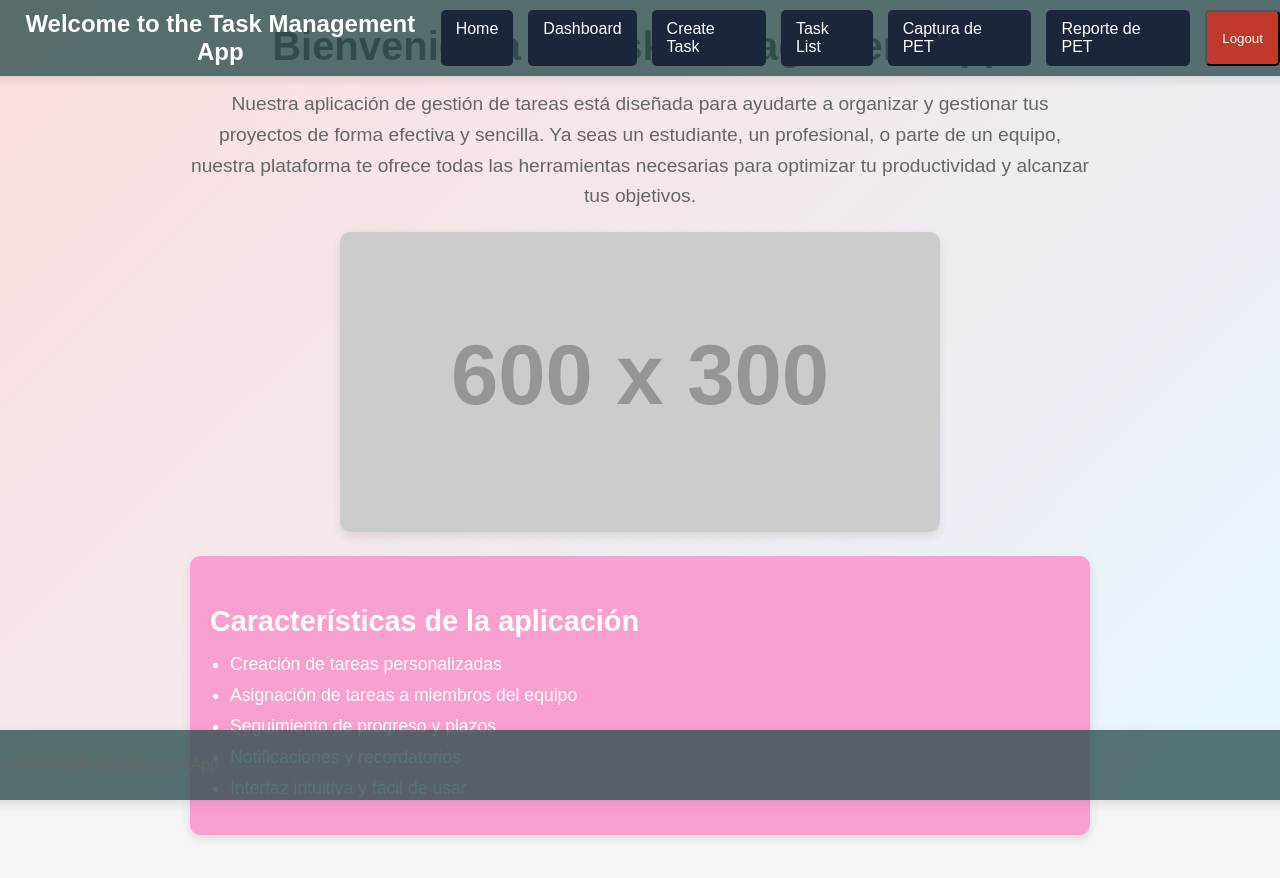
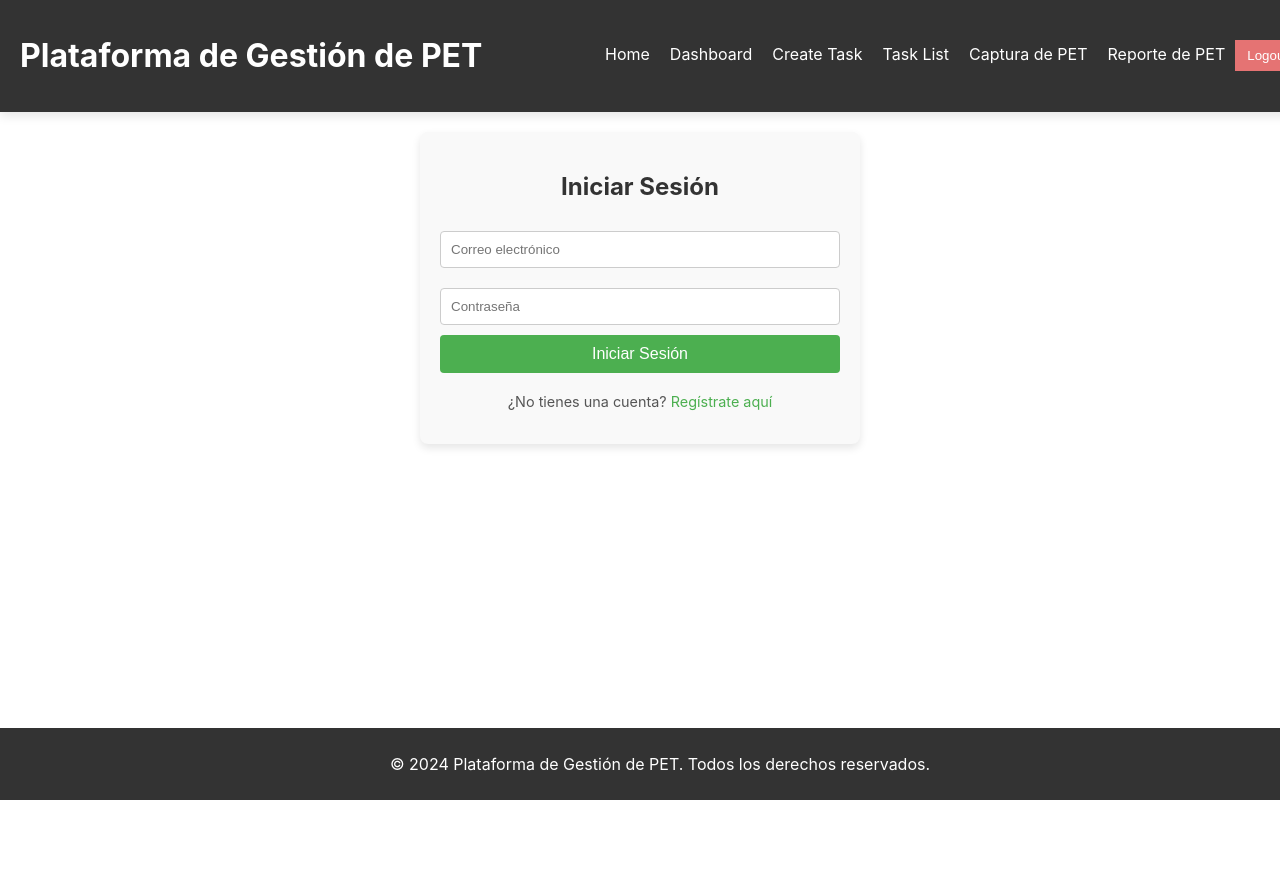
Before and after one commit to GabrielGM16/front_global_AW, a React (Create React App) app: page /login in a window 1280 px wide. Before the commit this address led to /. Shown: the top 878 px of the page. After the commit the page ends 800 px from the top, so only its background shows below. Built offline with nearby package versions, Linux system fonts and the light colour scheme.

Commit message:
'Agregar autenticación y registro de usuarios'

```diff
--- a/src/App.css
+++ b/src/App.css
@@ -1,12 +1,4 @@
 /* src/App.css */
-
-body, html {
-  margin: 0;
-  padding: 0;
-  height: 100%;
-  font-family: Arial, sans-serif;
-  background-color: #f5f5f5;
-}
 
 .app {
   display: flex;
@@ -14,28 +6,7 @@ body, html {
   min-height: 100vh;
 }
 
-/* Centrado solo de textos genéricos, no afecta a los componentes específicos */
-h1, h2 {
-  color: #333;
-  text-align: center;
-}
-
-p {
-  color: #666;
-}
-
-a {
-  color: #61dafb;
-  text-decoration: none;
-}
-
-a:hover {
-  text-decoration: underline;
-}
-
-/* Ajuste de .main-content para evitar que se superponga con header y footer */
 .main-content {
   flex: 1;
-  padding-top: 80px; /* Espacio para el header sticky */
-  padding-bottom: 60px; /* Espacio para el footer sticky */
+  padding: 20px;
 }
--- a/src/App.js
+++ b/src/App.js
@@ -14,24 +14,10 @@ import PETReport from './components/PETReport';
 import './App.css';
 
 function App() {
-  const [isAuthenticated, setIsAuthenticated] = useState(true); // Cambia a 'true' para probar rutas
+  const [isAuthenticated, setIsAuthenticated] = useState(false); // Inicialmente, no autenticado
 
-  const handleLogin = (userData) => {
-    setIsAuthenticated(true);
-  };
-
-  const handleLogout = () => {
-    setIsAuthenticated(false);
-  };
-
-  const handleRegister = (userData) => {
-    setIsAuthenticated(true);
-  };
-
-  const handleTaskCreated = (newTask) => {
-    // Lógica para manejar nueva tarea (puedes guardarla en el estado o base de datos)
-    console.log('Nueva tarea creada:', newTask);
-  };
+  const handleLogin = () => setIsAuthenticated(true);
+  const handleLogout = () => setIsAuthenticated(false);
 
   return (
     <Router>
@@ -42,15 +28,15 @@ function App() {
             {!isAuthenticated ? (
               <>
                 <Route path="/login" element={<Login onLogin={handleLogin} />} />
-                <Route path="/register" element={<Register onRegister={handleRegister} />} />
+                <Route path="/register" element={<Register />} />
                 <Route path="*" element={<Navigate to="/login" />} />
               </>
             ) : (
               <>
                 <Route path="/" element={<Home />} />
                 <Route path="/dashboard" element={<Dashboard />} />
-                <Route path="/create-task" element={<CreateTask onTaskCreated={handleTaskCreated} />} />
-                <Route path="/task-list" element={<TaskList tasks={[]} />} /> {/* Pasa tus tareas aquí */}
+                <Route path="/create-task" element={<CreateTask />} />
+                <Route path="/task-list" element={<TaskList />} />
                 <Route path="/pet-capture" element={<PETCapture />} />
                 <Route path="/pet-report" element={<PETReport />} />
                 <Route path="*" element={<Navigate to="/" />} />
--- a/src/components/Footer.js
+++ b/src/components/Footer.js
@@ -1,11 +1,11 @@
 // src/components/Footer.js
 import React from 'react';
-import '../styles/Header.css';
+import '../styles/Footer.css';
 
 function Footer() {
   return (
     <footer className="footer">
-      <p>&copy; 2024 Task Management App</p>
+      <p>&copy; {new Date().getFullYear()} Plataforma de Gestión de PET. Todos los derechos reservados.</p>
     </footer>
   );
 }
--- a/src/components/Header.js
+++ b/src/components/Header.js
@@ -6,17 +6,15 @@ import '../styles/Header.css';
 function Header({ onLogout }) {
   return (
     <header className="header">
-      <h1>Welcome to the Task Management App</h1>
-      <nav className="navigation">
-        <Link to="/home" className="nav-button">Home</Link>
+      <h1>Plataforma de Gestión de PET</h1>
+      <nav>
+        <Link to="/" className="nav-button">Home</Link>
         <Link to="/dashboard" className="nav-button">Dashboard</Link>
         <Link to="/create-task" className="nav-button">Create Task</Link>
         <Link to="/task-list" className="nav-button">Task List</Link>
         <Link to="/pet-capture" className="nav-button">Captura de PET</Link>
         <Link to="/pet-report" className="nav-button">Reporte de PET</Link>
-        <button className="nav-button logout-button" onClick={onLogout}>
-          Logout
-        </button>
+        <button onClick={onLogout} className="nav-button logout-button">Logout</button>
       </nav>
     </header>
   );
--- a/src/components/Home.js
+++ b/src/components/Home.js
@@ -1,29 +1,26 @@
 // src/components/Home.js
 import React from 'react';
-import '../styles/Home.css'; // Asegúrate de crear y ajustar este archivo CSS
+import '../styles/Home.css';
 
 function Home() {
   return (
     <div className="home-container">
-      <h2 className="home-title">Bienvenido a la Task Management App</h2>
+      <h2 className="home-title">Bienvenido a la Plataforma de Gestión de Captura de PET</h2>
       <p className="home-description">
-        Nuestra aplicación de gestión de tareas está diseñada para ayudarte a organizar y gestionar tus proyectos de forma efectiva y sencilla.
-        Ya seas un estudiante, un profesional, o parte de un equipo, nuestra plataforma te ofrece todas las herramientas necesarias para optimizar
-        tu productividad y alcanzar tus objetivos.
+        Nuestra plataforma está diseñada para facilitar el monitoreo, registro y análisis de la recolección de PET, ayudando a promover la
+        sostenibilidad y el reciclaje.
       </p>
       <img
-        src="https://via.placeholder.com/600x300" // Cambia esta URL por la imagen que desees
-        alt="Task Management Example"
+        src="https://via.placeholder.com/600x300"
+        alt="PET Management Example"
         className="home-image"
       />
       <section className="home-features">
-        <h3>Características de la aplicación</h3>
+        <h3>Características de la Plataforma</h3>
         <ul>
-          <li>Creación de tareas personalizadas</li>
-          <li>Asignación de tareas a miembros del equipo</li>
-          <li>Seguimiento de progreso y plazos</li>
-          <li>Notificaciones y recordatorios</li>
-          <li>Interfaz intuitiva y fácil de usar</li>
+          <li>Registro semanal de recolección de PET con cálculo de precios en USD y MXN</li>
+          <li>Visualización y reporte detallado de capturas de PET</li>
+          <li>Interfaz intuitiva para un seguimiento eficaz</li>
         </ul>
       </section>
     </div>
--- a/src/components/Login.js
+++ b/src/components/Login.js
@@ -1,6 +1,6 @@
 // src/components/Login.js
 import React, { useState } from 'react';
-import { Link } from 'react-router-dom'; // Importar Link para navegación
+import { Link } from 'react-router-dom';
 import '../styles/Login.css';
 
 function Login({ onLogin }) {
@@ -13,12 +13,12 @@ function Login({ onLogin }) {
     setError('');
 
     if (!email || !password) {
-      setError('Please fill in all fields.');
+      setError('Por favor completa todos los campos.');
       return;
     }
 
     try {
-      const response = await fetch('http://localhost:5000/api/login', {
+      const response = await fetch('http://localhost:5000/api/auth/login', { // Asegúrate que la ruta esté correcta
         method: 'POST',
         headers: { 'Content-Type': 'application/json' },
         body: JSON.stringify({ email, password }),
@@ -26,28 +26,28 @@ function Login({ onLogin }) {
 
       if (response.ok) {
         const data = await response.json();
-        localStorage.setItem('token', data.token); // Almacenar token
+        localStorage.setItem('token', data.token); // Guarda el token en localStorage
         onLogin(data.user); // Actualiza el estado de autenticación en App
       } else if (response.status === 401) {
-        setError('Invalid credentials.');
+        setError('Credenciales incorrectas.');
       } else {
-        setError('An error occurred, please try again.');
+        setError('Ocurrió un error, por favor intenta de nuevo.');
       }
     } catch (err) {
-      setError('An error occurred, please try again.');
+      setError('Ocurrió un error, por favor intenta de nuevo.');
     }
   };
 
   return (
     <div className="login-container">
-      <h2>Login</h2>
+      <h2>Iniciar Sesión</h2>
       {error && <p className="error">{error}</p>}
       <form onSubmit={handleSubmit}>
         <input
           type="email"
           value={email}
           onChange={(e) => setEmail(e.target.value)}
-          placeholder="Email"
+          placeholder="Correo electrónico"
           required
           className="login-input"
         />
@@ -55,14 +55,14 @@ function Login({ onLogin }) {
           type="password"
           value={password}
           onChange={(e) => setPassword(e.target.value)}
-          placeholder="Password"
+          placeholder="Contraseña"
           required
           className="login-input"
         />
-        <button type="submit" className="login-button">Login</button>
+        <button type="submit" className="login-button">Iniciar Sesión</button>
       </form>
       <p className="register-prompt">
-        Don't have an account? <Link to="/register" className="register-link">Register here</Link>
+        ¿No tienes una cuenta? <Link to="/register" className="register-link">Regístrate aquí</Link>
       </p>
     </div>
   );
--- a/src/components/Register.js
+++ b/src/components/Register.js
@@ -1,10 +1,10 @@
 // src/components/Register.js
 import React, { useState } from 'react';
-import { Link } from 'react-router-dom'; // Importar Link para navegación
+import { Link } from 'react-router-dom';
 import '../styles/Register.css';
 
 function Register({ onRegister }) {
-  const [username, setUsername] = useState(''); // Estado para username
+  const [username, setUsername] = useState('');
   const [email, setEmail] = useState('');
   const [password, setPassword] = useState('');
   const [confirmPassword, setConfirmPassword] = useState('');
@@ -32,19 +32,19 @@ function Register({ onRegister }) {
 
     try {
       // Llamada a la API de registro
-      const response = await fetch('http://localhost:5000/api/register', {
+      const response = await fetch('http://localhost:5000/api/auth/register', { // Asegúrate que la ruta sea correcta
         method: 'POST',
         headers: { 'Content-Type': 'application/json' },
-        body: JSON.stringify({ username, email, password }), // Incluye username
+        body: JSON.stringify({ username, email, password }),
       });
 
       if (response.ok) {
         const data = await response.json();
-        localStorage.setItem('token', data.token); // Almacenar token
+        localStorage.setItem('token', data.token); // Guarda el token en localStorage
         onRegister(data.user); // Actualiza el estado de autenticación en App
       } else {
         const errorData = await response.json();
-        setError(errorData.message); // Muestra mensaje de error
+        setError(errorData.message || 'Error al registrarse.');
       }
     } catch (err) {
       setError('Ocurrió un error, por favor intenta de nuevo.');
@@ -68,7 +68,7 @@ function Register({ onRegister }) {
           type="email"
           value={email}
           onChange={(e) => setEmail(e.target.value)}
-          placeholder="Email"
+          placeholder="Correo electrónico"
           required
           className="register-input"
         />
--- a/src/styles/Footer.css
+++ b/src/styles/Footer.css
@@ -1,9 +1,11 @@
+/* src/styles/Footer.css */
+
 .footer {
-    text-align: center;
-    padding: 10px;
-    background-color: #282c34;
-    color: white;
-    position: fixed;
-    bottom: 0;
-    width: 100%;
-  }
+  width: 100%;
+  background-color: #333;
+  color: #fff;
+  display: flex;
+  justify-content: center;
+  align-items: center;
+  padding: 10px 20px;
+}
--- a/src/styles/Header.css
+++ b/src/styles/Header.css
@@ -1,59 +1,24 @@
 /* src/styles/Header.css */
 
-/* Header y Footer de ancho completo con sticky */
-.header, .footer {
-  width: 100vw; /* Ancho completo de la pantalla */
-  left: 0;      /* Alinear al borde izquierdo de la pantalla */
-  background-color: #2f4f4fcc; /* Fondo verde oscuro con transparencia */
-  padding: 10px 20px;
+.header {
+  width: 100%;
+  background-color: #333;
+  color: #fff;
   display: flex;
   justify-content: space-between;
   align-items: center;
+  padding: 15px 20px;
   box-shadow: 0px 4px 10px rgba(0, 0, 0, 0.1);
-  z-index: 1000;
 }
-
-/* Posición sticky para que permanezcan en la pantalla */
-.header {
-  position: sticky;
-  top: 0;
+.nav-button {
+  color: #fff;
+  text-decoration: none;
+  padding: 10px;
 }
-
-.footer {
-  position: sticky;
-  bottom: 0;
+.logout-button {
+  background-color: #e57373;
+  color: #fff;
+  border: none;
+  padding: 8px 12px;
+  cursor: pointer;
 }
-
-/* Estilos de navegación en el Header */
-.navigation {
-  display: flex;
-  gap: 15px;
-}
-
-.nav-button {
-  color: #ffffff;
-  text-decoration: none;
-  padding: 10px 15px;
-  border-radius: 5px;
-  background-color: #1b263b; /* Azul oscuro */
-  transition: background-color 0.3s;
-}
-
-.nav-button:hover {
-  background-color: #3c5a7d; /* Azul más claro para hover */
-}
-
-.logout-button {
-  background-color: #c0392b; /* Rojo suave para Logout */
-}
-
-.logout-button:hover {
-  background-color: #e74c3c; /* Rojo intenso para hover en Logout */
-}
-
-/* Texto del Header */
-.header h1 {
-  color: #ffffff;
-  font-size: 1.5em;
-  margin: 0;
-}
--- a/src/styles/Home.css
+++ b/src/styles/Home.css
@@ -1,55 +1,40 @@
 /* src/styles/Home.css */
 
 .home-container {
-    max-width: 900px; /* Limita el ancho del contenido */
+  max-width: 800px;
   margin: 0 auto;
   padding: 20px;
   text-align: center;
-    color: #333;
 }
 
 .home-title {
-    font-size: 2.5rem;
-    color: #444;
-    margin-bottom: 20px;
+  font-size: 2em;
+  margin-bottom: 10px;
 }
 
 .home-description {
-    font-size: 1.2rem;
+  font-size: 1.2em;
   color: #666;
   margin-bottom: 20px;
-    line-height: 1.6;
 }
 
 .home-image {
   width: 100%;
-    max-width: 600px;
   height: auto;
-    border-radius: 10px;
-    box-shadow: 0 4px 10px rgba(0, 0, 0, 0.1);
   margin-bottom: 20px;
 }
 
 .home-features {
-    background-color: #f8a1d1;
-    color: #fff;
-    padding: 20px;
-    border-radius: 10px;
-    box-shadow: 0 4px 10px rgba(0, 0, 0, 0.1);
   text-align: left;
 }
 
 .home-features h3 {
-    font-size: 1.8rem;
-    margin-bottom: 15px;
+  font-size: 1.5em;
+  color: #333;
+  margin-bottom: 10px;
 }
 
 .home-features ul {
-    list-style-type: disc;
-    padding-left: 20px;
+  list-style: disc inside;
+  color: #444;
 }
-
-  .home-features li {
-    margin-bottom: 10px;
-    font-size: 1.1rem;
-  }
--- a/src/styles/Login.css
+++ b/src/styles/Login.css
@@ -1,86 +1,58 @@
 /* src/styles/Login.css */
 
-/* Fondo gradiente suave */
-body {
-  margin: 0;
-  font-family: Arial, sans-serif;
-  background: linear-gradient(135deg, #fddede, #e6f7ff);
-  display: flex;
-  justify-content: center;
-  align-items: center;
-  height: 100vh;
-}
-
-/* Contenedor del login */
 .login-container {
-  background-color: #ffffffcc; /* Fondo blanco con transparencia */
-  padding: 20px 30px;
-  border-radius: 10px;
-  box-shadow: 0px 4px 10px rgba(0, 0, 0, 0.1);
   max-width: 400px;
-  width: 100%;
+  margin: 0 auto;
+  padding: 20px;
+  background-color: #f9f9f9;
+  box-shadow: 0px 4px 8px rgba(0, 0, 0, 0.1);
+  border-radius: 8px;
   text-align: center;
 }
 
-/* Título */
 h2 {
   color: #333;
-  font-size: 1.8rem;
   margin-bottom: 20px;
 }
 
-/* Input de texto */
+.error {
+  color: red;
+  font-size: 0.9em;
+  margin-bottom: 15px;
+}
+
 .login-input {
   width: 100%;
-  padding: 12px 15px;
+  padding: 10px;
   margin: 10px 0;
-  border: 1px solid #ddd;
-  border-radius: 8px;
-  background-color: #f3f1f1;
-  color: #333;
-  font-size: 1rem;
+  border-radius: 4px;
+  border: 1px solid #ccc;
+  box-sizing: border-box;
 }
 
-.login-input:focus {
-  border-color: #a1c4fd;
-  outline: none;
-  background-color: #fff;
-}
-
-/* Botón de login */
 .login-button {
   width: 100%;
-  padding: 12px;
-  background-color: #a1c4fd; /* Color pastel */
+  padding: 10px;
+  border: none;
+  background-color: #4CAF50;
   color: white;
-  font-size: 1rem;
-  border: none;
-  border-radius: 8px;
+  font-size: 1em;
   cursor: pointer;
-  transition: background-color 0.3s;
+  border-radius: 4px;
 }
 
 .login-button:hover {
-  background-color: #89a9e0;
+  background-color: #45a049;
 }
 
-/* Mensaje de error */
-.error {
-  color: #e57373;
-  font-size: 0.9rem;
-  margin-bottom: 10px;
+.register-prompt {
+  margin-top: 20px;
+  font-size: 0.9em;
+  color: #555;
 }
 
-/* Texto de invitación al registro */
-.register-prompt {
-  margin-top: 20px;
-  font-size: 0.9rem;
-  color: #666;
-}
-
-/* Enlace de registro */
 .register-link {
-  color: #f8a1d1;
+  color: #4CAF50;
   text-decoration: none;
 }
 
--- a/src/styles/Register.css
+++ b/src/styles/Register.css
@@ -1,86 +1,58 @@
 /* src/styles/Register.css */
 
-/* Fondo gradiente suave */
-body {
-  margin: 0;
-  font-family: Arial, sans-serif;
-  background: linear-gradient(135deg, #fddede, #e6f7ff);
-  display: flex;
-  justify-content: center;
-  align-items: center;
-  height: 100vh;
-}
-
-/* Contenedor de registro */
 .register-container {
-  background-color: #ffffffcc; /* Fondo blanco con transparencia */
-  padding: 20px 30px;
-  border-radius: 10px;
-  box-shadow: 0px 4px 10px rgba(0, 0, 0, 0.1);
   max-width: 400px;
-  width: 100%;
+  margin: 0 auto;
+  padding: 20px;
+  background-color: #f9f9f9;
+  box-shadow: 0px 4px 8px rgba(0, 0, 0, 0.1);
+  border-radius: 8px;
   text-align: center;
 }
 
-/* Título */
 h2 {
   color: #333;
-  font-size: 1.8rem;
   margin-bottom: 20px;
 }
 
-/* Input de texto */
+.error {
+  color: red;
+  font-size: 0.9em;
+  margin-bottom: 15px;
+}
+
 .register-input {
   width: 100%;
-  padding: 12px 15px;
+  padding: 10px;
   margin: 10px 0;
-  border: 1px solid #ddd;
-  border-radius: 8px;
-  background-color: #f3f1f1;
-  color: #333;
-  font-size: 1rem;
+  border-radius: 4px;
+  border: 1px solid #ccc;
+  box-sizing: border-box;
 }
 
-.register-input:focus {
-  border-color: #a1c4fd;
-  outline: none;
-  background-color: #fff;
-}
-
-/* Botón de registro */
 .register-button {
   width: 100%;
-  padding: 12px;
-  background-color: #f8a1d1; /* Color pastel */
+  padding: 10px;
+  border: none;
+  background-color: #4CAF50;
   color: white;
-  font-size: 1rem;
-  border: none;
-  border-radius: 8px;
+  font-size: 1em;
   cursor: pointer;
-  transition: background-color 0.3s;
+  border-radius: 4px;
 }
 
 .register-button:hover {
-  background-color: #e093b6;
+  background-color: #45a049;
 }
 
-/* Mensaje de error */
-.error {
-  color: #e57373;
-  font-size: 0.9rem;
-  margin-bottom: 10px;
+.login-prompt {
+  margin-top: 20px;
+  font-size: 0.9em;
+  color: #555;
 }
 
-/* Texto de invitación al login */
-.login-prompt {
-  margin-top: 20px;
-  font-size: 0.9rem;
-  color: #666;
-}
-
-/* Enlace de login */
 .login-link {
-  color: #a1c4fd;
+  color: #4CAF50;
   text-decoration: none;
 }
 
```
Lines whose indentation alone changed are shown as unchanged.
